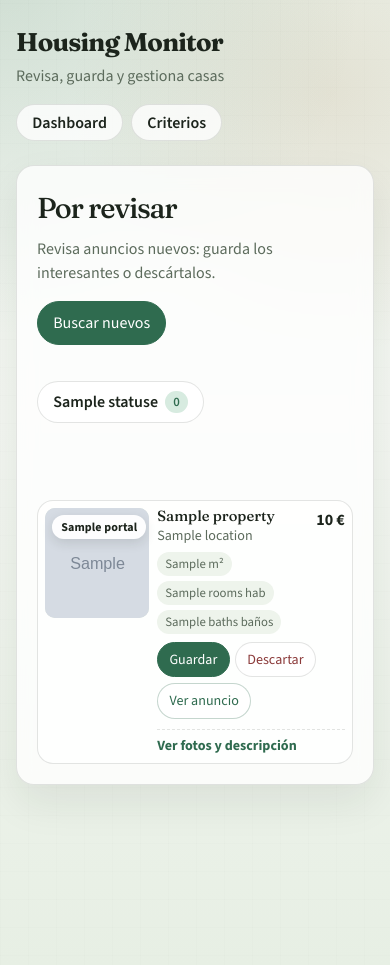
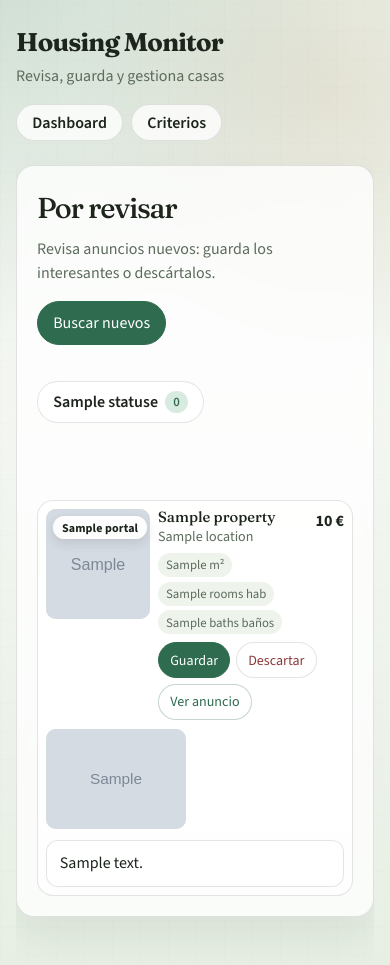
Before and after one commit to ArturoYuste/housing-monitor-zgz, a FastAPI app: template app/templates/dashboard.html in a window 390 px wide. Shown: the part 25-990 px from the top of the page. Run offline with FastAPI, Linux system fonts and the light colour scheme; the template is opened without the code that fills it: most values are stand-ins (such as "Sample title", 1, 10 or a date in 2020); grey boxes marked "Sample" are stand-in pictures; some libraries are stand-ins or nearby versions.

Commit message:
Show pending photos and description; contain saved card width
Pending cards now surface the full photo strip and description preview
before Guardar. Saved cards use flex photo strips and overflow clipping
so content stays within the viewport on mobile.

Co-authored-by: developers.social11 <developers.social11@gmail.com>

```diff
--- a/app/static/app.css
+++ b/app/static/app.css
@@ -22,6 +22,8 @@ html,
 body {
   margin: 0;
   min-height: 100%;
+  overflow-x: hidden;
+  max-width: 100%;
 }
 
 body {
@@ -53,8 +55,10 @@ a {
 .shell {
   position: relative;
   width: min(1120px, calc(100% - 2rem));
+  max-width: 100%;
   margin: 0 auto;
   padding: 1.5rem 0 3rem;
+  overflow-x: clip;
 }
 
 .topbar {
@@ -125,6 +129,8 @@ a {
   backdrop-filter: blur(10px);
   padding: 1.25rem;
   animation: rise 0.7s ease both;
+  overflow-x: clip;
+  max-width: 100%;
 }
 
 .hero-row {
@@ -376,10 +382,38 @@ a {
 .property-card--compact {
   position: relative;
   display: grid;
-  grid-template-columns: 132px 1fr;
+  grid-template-columns: 1fr;
+  gap: 0.55rem;
+  padding: 0.65rem;
+  align-items: stretch;
+  overflow: hidden;
+  max-width: 100%;
+  min-width: 0;
+}
+
+.compact-main {
+  display: grid;
+  grid-template-columns: 132px minmax(0, 1fr);
   gap: 0.65rem;
-  padding: 0.55rem;
-  align-items: stretch;
+  min-width: 0;
+  max-width: 100%;
+}
+
+.compact-copy {
+  min-width: 0;
+}
+
+.photo-count {
+  position: absolute;
+  right: 0.4rem;
+  bottom: 0.4rem;
+  z-index: 2;
+  border-radius: 999px;
+  background: rgba(28, 36, 28, 0.72);
+  color: #fff;
+  font-size: 0.72rem;
+  font-weight: 700;
+  padding: 0.15rem 0.45rem;
 }
 
 .compact-media {
@@ -472,12 +506,22 @@ a {
 }
 
 .photo-strip {
-  display: grid;
-  grid-auto-flow: column;
-  grid-auto-columns: 140px;
+  display: flex;
   gap: 0.4rem;
   overflow-x: auto;
+  overflow-y: hidden;
+  width: 100%;
+  max-width: 100%;
+  min-width: 0;
   padding-bottom: 0.15rem;
+  overscroll-behavior-x: contain;
+  -webkit-overflow-scrolling: touch;
+}
+
+.photo-strip > a {
+  flex: 0 0 140px;
+  width: 140px;
+  max-width: 140px;
 }
 
 .photo-strip img {
@@ -485,6 +529,7 @@ a {
   height: 100px;
   object-fit: cover;
   border-radius: 10px;
+  display: block;
 }
 
 .desc-fold {
@@ -582,9 +627,12 @@ a {
 
 @media (max-width: 640px) {
   .property-card--compact {
-    grid-template-columns: 104px 1fr;
+    padding: 0.5rem;
+  }
+
+  .compact-main {
+    grid-template-columns: 104px minmax(0, 1fr);
     gap: 0.5rem;
-    padding: 0.45rem;
   }
 
   .property-card--compact img,
@@ -672,40 +720,12 @@ a {
   min-width: 0;
 }
 
-.photo-strip {
-  overscroll-behavior-x: contain;
-  -webkit-overflow-scrolling: touch;
-}
 
 .desc-fold summary,
 .desc-full,
 .alt-offers {
   overflow-wrap: anywhere;
   word-break: break-word;
-}
-
-.pending-details {
-  margin-top: 0.25rem;
-  border-top: 1px dashed var(--line);
-  padding-top: 0.35rem;
-}
-
-.pending-details > summary {
-  cursor: pointer;
-  color: var(--accent);
-  font-weight: 700;
-  font-size: 0.88rem;
-  list-style: none;
-}
-
-.pending-details > summary::-webkit-details-marker { display: none; }
-
-.pending-details[open] > summary {
-  margin-bottom: 0.45rem;
-}
-
-.pending-details .photo-strip {
-  margin-bottom: 0.45rem;
 }
 
 @media (max-width: 780px) {
@@ -721,3 +741,29 @@ a {
 
 .m-0 { margin: 0; }
 .mt-2 { margin-top: 0.5rem; }
+
+
+.saved-sub {
+  overflow-wrap: anywhere;
+  word-break: break-word;
+}
+
+.property-card--saved,
+.property-card--compact {
+  width: 100%;
+}
+
+.property-card--saved .actions,
+.property-card--compact .actions {
+  max-width: 100%;
+}
+
+.property-card--saved .button,
+.property-card--compact .button {
+  max-width: 100%;
+}
+
+#property-list,
+.property-grid--compact {
+  overflow-x: clip;
+}
--- a/app/templates/partials/property_card_pending.html
+++ b/app/templates/partials/property_card_pending.html
@@ -7,6 +7,7 @@
 {% set images = property.images if property.images else ([property.main_image] if property.main_image else []) %}
 {% set full = property.description or '' %}
 <article class="property-card property-card--compact">
+  <div class="compact-main">
     <div class="compact-media">
       {% if property.main_image %}
         <img src="{{ property.main_image }}" alt="" loading="lazy">
@@ -14,10 +15,13 @@
         <div class="thumb-fallback"></div>
       {% endif %}
       <span class="portal-badge portal-badge--{{ property.portal|replace('.', '-') }}">{{ portal_label }}</span>
+      {% if images|length > 1 %}
+        <span class="photo-count">{{ images|length }} fotos</span>
+      {% endif %}
     </div>
     <div class="compact-body">
       <div class="compact-top">
-      <div>
+        <div class="compact-copy">
           <h2 class="compact-title">{{ property.title }}</h2>
           <p class="muted m-0 compact-loc">{{ property.location }}</p>
         </div>
@@ -52,12 +56,11 @@
         {% endif %}
         <a class="button secondary" href="{{ property.url }}" target="_blank" rel="noopener noreferrer">Ver anuncio</a>
       </div>
+    </div>
+  </div>
 
-    {% if images|length > 1 or full %}
-    <details class="pending-details">
-      <summary>Ver fotos y descripción</summary>
-      {% if images|length > 1 %}
-      <div class="photo-strip">
+  {% if images %}
+  <div class="photo-strip" aria-label="Fotos del anuncio">
     {% for img in images %}
       <a href="{{ img }}" target="_blank" rel="noopener noreferrer">
         <img src="{{ img }}" alt="Foto {{ loop.index }}" loading="lazy">
@@ -65,12 +68,15 @@
     {% endfor %}
   </div>
   {% endif %}
+
   {% if full %}
   <div class="desc-fold">
     {% if full|length > desc_preview_len %}
       <p class="desc-preview m-0" id="desc-short-{{ property.id }}">{{ full[:desc_preview_len] }}…</p>
       <p class="desc-full m-0" id="desc-full-{{ property.id }}" hidden>{{ full }}</p>
-          <button class="text-toggle" type="button"
+      <button
+        class="text-toggle"
+        type="button"
         onclick="
           const shortEl=document.getElementById('desc-short-{{ property.id }}');
           const fullEl=document.getElementById('desc-full-{{ property.id }}');
@@ -78,13 +84,11 @@
           fullEl.hidden = open;
           shortEl.hidden = !open;
           this.textContent = open ? 'Leer más' : 'Leer menos';
-            ">Leer más</button>
+        "
+      >Leer más</button>
     {% else %}
       <p class="desc-full m-0">{{ full }}</p>
     {% endif %}
   </div>
   {% endif %}
-    </details>
-    {% endif %}
-  </div>
 </article>
```
Also changed, not shown: app/templates/partials/property_card_saved.html (+22 -14 lines). Lines whose indentation alone changed are shown as unchanged.
